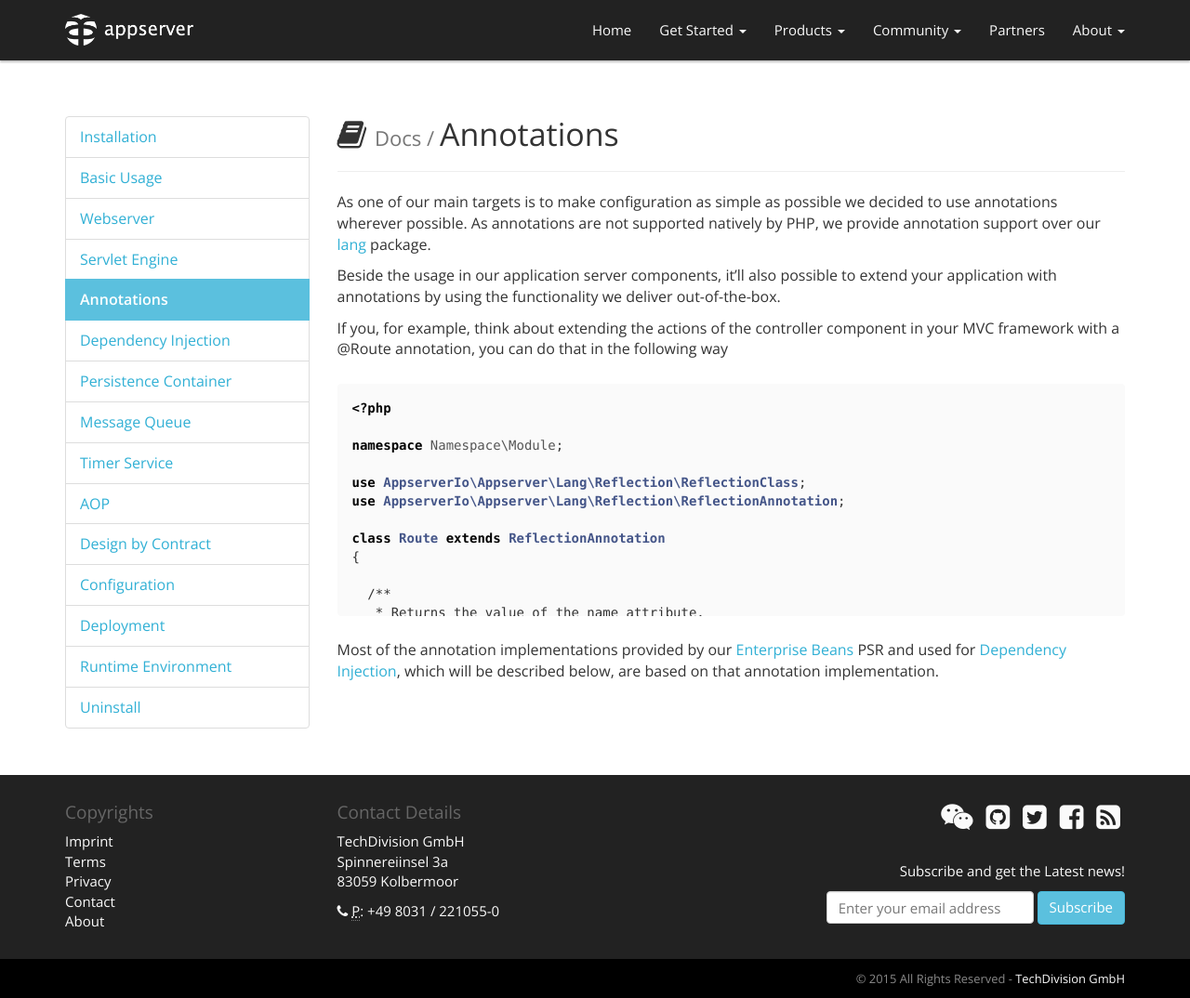
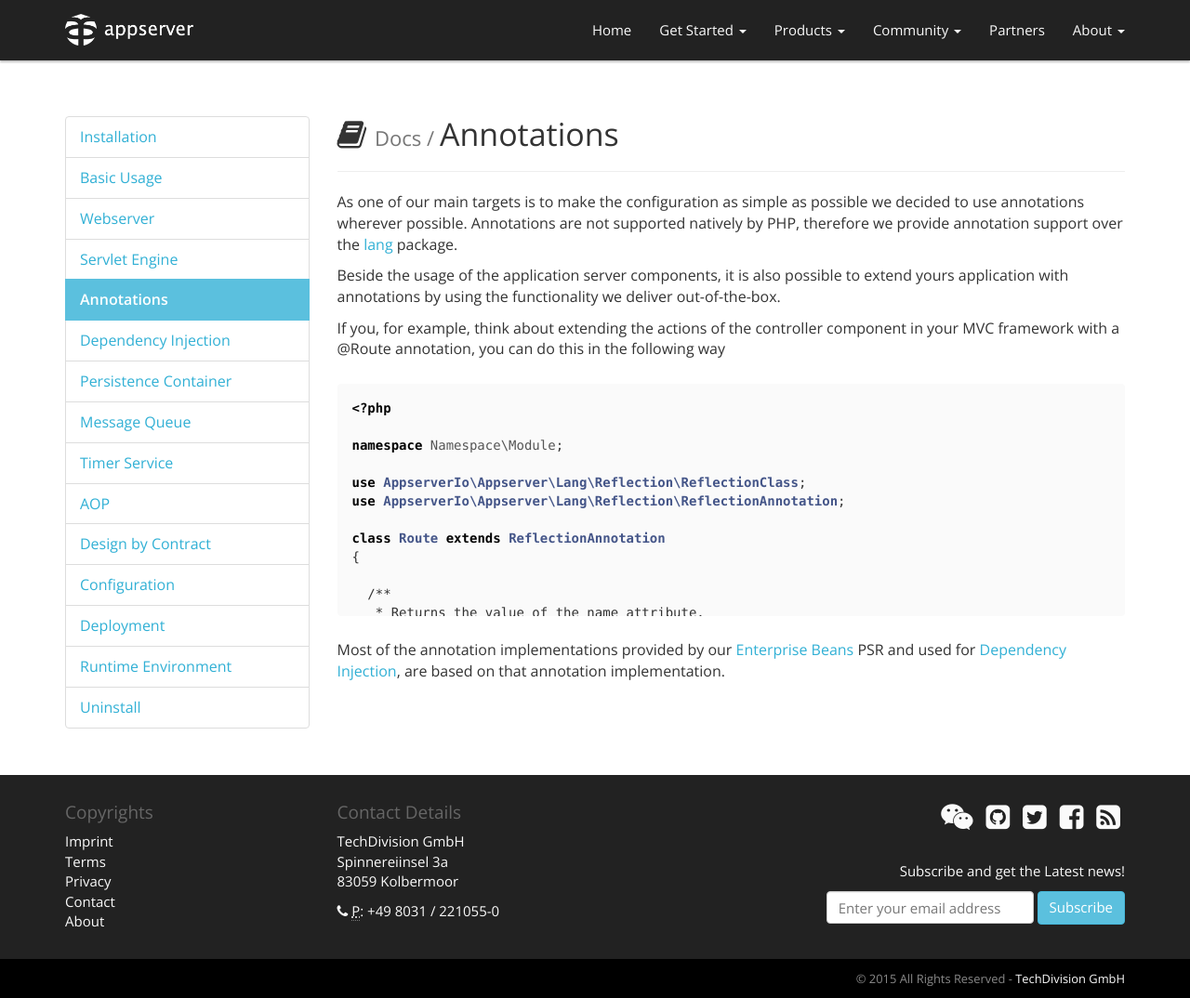
Before and after one commit to appserver-io/appserver, a Jekyll site: the page built from _docs/annotations.md, in a window 1280 px wide and 1074 px high. Shown: the whole window at 93% size. Built offline with Jekyll 4.4.1, drawn with Linux system fonts in a browser that asks for light colours; nearby versions of some CDN libraries; library files that are not in the unit come from our copies; Markdown is read by kramdown in place of the engine named in the settings.

Commit message:
Update annotations.md

````diff
--- a/_docs/annotations.md
+++ b/_docs/annotations.md
@@ -8,15 +8,15 @@ group: Docs
 permalink: /get-started/documentation/annotations.html
 ---
 
-As one of our main targets is to make configuration as simple as possible we decided to use
-annotations wherever possible. As annotations are not supported natively by PHP, we provide
-annotation support over our [lang](https://github.com/appserver-io/lang) package.
+As one of our main targets is to make the configuration as simple as possible we decided to use
+annotations wherever possible. Annotations are not supported natively by PHP, therefore we provide
+annotation support over the [lang](https://github.com/appserver-io/lang) package.
 
-Beside the usage in our application server components, it'll also possible to extend your
+Beside the usage of the application server components, it is also possible to extend yours
 application with annotations by using the functionality we deliver out-of-the-box.
 
 If you, for example, think about extending the actions of the controller component in your
-MVC framework with a @Route annotation, you can do that in the following way
+MVC framework with a @Route annotation, you can do this in the following way
 
 ```php
 <?php
@@ -63,5 +63,4 @@ $pattern = $reflectionAnnotation->newInstance()->getPattern();
 ```
 
 Most of the annotation implementations provided by our [Enterprise Beans](https://github.com/appserver-io-psr/epb)
-PSR and used for [Dependency Injection](#dependency-injection), which will be described below,
-are based on that annotation implementation.
+PSR and used for [Dependency Injection](#dependency-injection), are based on that annotation implementation.
````
